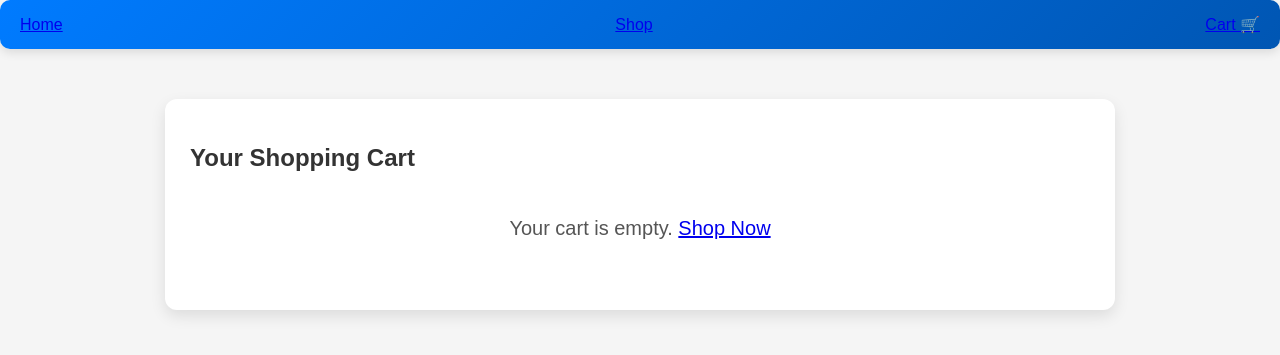
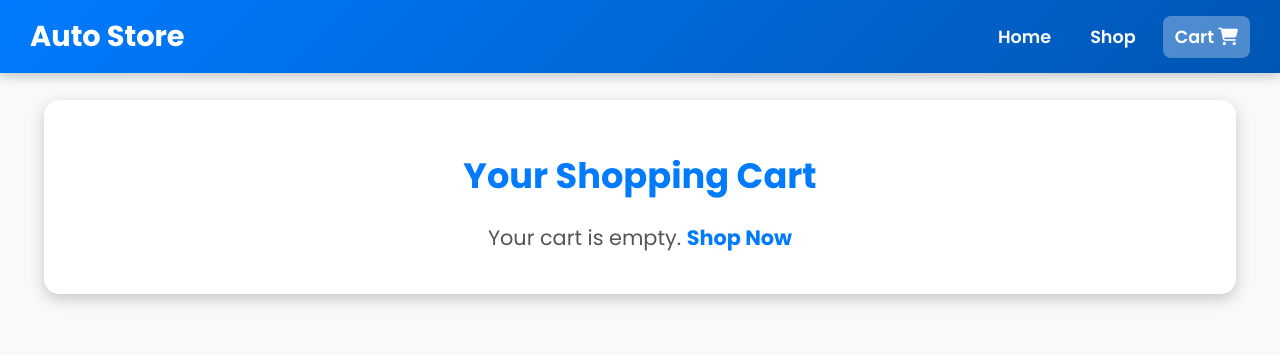
Before and after one commit to Tusharjungli/auto_store, a Django app: page /cart/ in a window 1280 px wide. Shown: the top 355 px of the page. Run offline with Django 4.2, Linux system fonts and the light colour scheme; the visitor is signed in with stand-in values (Sample User, id 1); data comes from the database, SQL or seed files in the repository; data that the repository does not hold is empty; some libraries are stand-ins or nearby versions.

Commit message:
did same with other page

```diff
--- a/cart/templates/cart/cart.html
+++ b/cart/templates/cart/cart.html
@@ -5,15 +5,30 @@
     <meta charset="UTF-8">
     <meta name="viewport" content="width=device-width, initial-scale=1.0">
     <title>Shopping Cart - Auto Store</title>
+
+    <!-- ✅ Google Fonts - Poppins -->
+    <link href="https://fonts.googleapis.com/css2?family=Poppins:wght@300;400;600;700&display=swap" rel="stylesheet">
+
+    <!-- ✅ CSS File -->
     <link rel="stylesheet" href="{% static 'css/cart.css' %}">
+
+    <!-- ✅ FontAwesome for Icons -->
+    <script src="https://kit.fontawesome.com/a076d05399.js" crossorigin="anonymous"></script>
 </head>
 <body>
 
     <!-- ✅ Navigation Bar -->
     <nav class="navbar">
-        <a href="{% url 'homepage' %}">Home</a>
-        <a href="{% url 'product_list' %}">Shop</a>
-        <a href="{% url 'cart_view' %}" class="active">Cart 🛒</a>
+        <div class="nav-container">
+            <a href="{% url 'homepage' %}" class="logo">Auto Store</a>
+            <div class="nav-links">
+                <a href="{% url 'homepage' %}" class="nav-item">Home</a>
+                <a href="{% url 'product_list' %}" class="nav-item">Shop</a>
+                <a href="{% url 'cart_view' %}" class="nav-item active">
+                    Cart <i class="fas fa-shopping-cart"></i>
+                </a>
+            </div>
+        </div>
     </nav>
 
     <!-- ✅ Cart Section -->
@@ -34,15 +49,15 @@
                 <tbody>
                     {% for item in cart_items %}
                         <tr>
-                            <td>
+                            <td class="cart-product">
                                 <img src="{{ item.product.image.url }}" alt="{{ item.product.name }}" class="cart-image">
-                                {{ item.product.name }}
+                                <span>{{ item.product.name }}</span>
                             </td>
-                            <td>
+                            <td class="cart-quantity">
                                 <form method="POST" action="{% url 'update_cart' item.product.id %}">
                                     {% csrf_token %}
                                     <input type="number" name="quantity" value="{{ item.quantity }}" min="1">
-                                    <button type="submit">Update</button>
+                                    <button type="submit" class="update-btn">Update</button>
                                 </form>
                             </td>
                             <td>₹{{ item.product.price }}</td>
--- a/static/css/cart.css
+++ b/static/css/cart.css
@@ -1,197 +1,190 @@
-/* ✅ Advanced Cart Page Styling */
+/* ✅ Global Styles */
 body {
   font-family: 'Poppins', sans-serif;
-  background-color: #f5f5f5;
+  background-color: #f8f9fa;
   margin: 0;
   padding: 0;
-  color: #333;
 }
 
 /* ✅ Navigation Bar */
 .navbar {
+  background: linear-gradient(135deg, #007bff, #0056b3);
+  padding: 15px 30px;
+  box-shadow: 0px 4px 10px rgba(0, 0, 0, 0.2);
+  position: fixed;
+  top: 0;
+  left: 0;
+  right: 0;
+  z-index: 1000;
+}
+
+.nav-container {
   display: flex;
   justify-content: space-between;
   align-items: center;
-  background: linear-gradient(135deg, #007bff, #0056b3);
-  padding: 15px 20px;
-  box-shadow: 0px 4px 10px rgba(0, 0, 0, 0.1);
-  border-radius: 10px;
 }
 
-.navbar ul {
-  list-style: none;
-  display: flex;
-  gap: 20px;
-  margin: 0;
-  padding: 0;
+.logo {
+  color: white;
+  font-size: 1.8em;
+  font-weight: 700;
+  text-decoration: none;
 }
 
-.navbar ul li {
-  display: inline;
+.nav-links {
+  display: flex;
+  gap: 15px;
 }
 
-.navbar ul li a {
+.nav-item {
+  color: white;
   text-decoration: none;
-  color: white;
-  font-size: 16px;
-  font-weight: 500;
+  font-size: 1.1em;
+  font-weight: 600;
   transition: all 0.3s ease-in-out;
-  padding: 12px 18px;
+  padding: 8px 12px;
   border-radius: 8px;
-  background: rgba(255, 255, 255, 0.2);
-  display: inline-block;
 }
 
-.navbar ul li a:hover {
-  background: rgba(255, 255, 255, 0.4);
+.nav-item.active {
+  background-color: rgba(255, 255, 255, 0.3);
+}
+
+.nav-item:hover {
+  background-color: rgba(255, 255, 255, 0.2);
   transform: scale(1.05);
 }
 
-/* ✅ Cart Container with Responsive Design */
+/* ✅ Cart Section */
 .cart-container {
-  max-width: 900px;
-  margin: 50px auto;
+  max-width: 90%;
+  margin: 100px auto 50px;
   background: white;
-  padding: 25px;
-  border-radius: 12px;
-  box-shadow: 0px 6px 15px rgba(0, 0, 0, 0.1);
-  transition: transform 0.3s ease-in-out;
+  padding: 20px;
+  border-radius: 15px;
+  box-shadow: 0px 5px 15px rgba(0, 0, 0, 0.2);
+  text-align: center;
 }
 
-.cart-container:hover {
-  transform: scale(1.02);
+.cart-container h2 {
+  font-size: 2.2em;
+  font-weight: 700;
+  color: #007bff;
+  margin-bottom: 20px;
 }
 
 /* ✅ Cart Table */
 .cart-table {
   width: 100%;
   border-collapse: collapse;
-  margin-bottom: 20px;
 }
 
 .cart-table th, .cart-table td {
   padding: 12px;
   border-bottom: 1px solid #ddd;
+}
+
+.cart-table th {
+  background: #007bff;
+  color: white;
+  font-size: 1.2em;
+  font-weight: 600;
+}
+
+.cart-product {
+  display: flex;
+  align-items: center;
+  gap: 10px;
+}
+
+.cart-image {
+  width: 60px;
+  height: 60px;
+  object-fit: cover;
+  border-radius: 10px;
+}
+
+.cart-quantity input {
+  width: 60px;
+  padding: 5px;
+  text-align: center;
+  border: 1px solid #ccc;
+  border-radius: 5px;
+}
+
+.update-btn {
+  background: #28a745;
+  color: white;
+  border: none;
+  padding: 6px 12px;
+  font-size: 0.9em;
+  border-radius: 5px;
+  cursor: pointer;
+  transition: all 0.3s ease-in-out;
+}
+
+.update-btn:hover {
+  background: #218838;
+  transform: scale(1.05);
+}
+
+.remove-btn {
+  background: #dc3545;
+  color: white;
+  text-decoration: none;
+  padding: 8px 12px;
+  border-radius: 5px;
+  transition: all 0.3s ease-in-out;
+}
+
+.remove-btn:hover {
+  background: #c82333;
+  transform: scale(1.05);
+}
+
+/* ✅ Cart Summary */
+.cart-summary {
+  margin-top: 30px;
   text-align: center;
 }
 
-.cart-table th {
-  background: linear-gradient(135deg, #007bff, #0056b3);
-  color: white;
-  font-size: 16px;
+.cart-summary h3 {
+  font-size: 1.8em;
+  color: #007bff;
+  font-weight: bold;
 }
 
-.cart-image {
-  width: 80px;
-  border-radius: 8px;
-  transition: transform 0.3s;
+.checkout-btn {
+  display: inline-block;
+  margin-top: 10px;
+  padding: 12px 25px;
+  font-size: 1.2em;
+  font-weight: bold;
+  background-color: #007bff;
+  color: white;
+  border-radius: 30px;
+  text-decoration: none;
+  transition: all 0.3s ease-in-out;
 }
 
-.cart-image:hover {
+.checkout-btn:hover {
+  background-color: #0056b3;
   transform: scale(1.1);
 }
 
-/* ✅ Quantity Input with Custom Styling */
-input[type="number"] {
-  width: 60px;
-  padding: 6px;
-  text-align: center;
-  border: 1px solid #ddd;
-  border-radius: 6px;
-  font-size: 14px;
-  transition: all 0.3s ease-in-out;
+/* ✅ Empty Cart Message */
+.empty-cart {
+  font-size: 1.3em;
+  color: #555;
+  margin-top: 20px;
 }
 
-input[type="number"]:focus {
-  border-color: #007bff;
-  box-shadow: 0px 0px 8px rgba(0, 123, 255, 0.5);
+.empty-cart a {
+  color: #007bff;
+  text-decoration: none;
+  font-weight: bold;
 }
 
-/* ✅ Modern Buttons */
-button, .remove-btn, .checkout-btn {
-  padding: 12px 18px;
-  border: none;
-  border-radius: 8px;
-  cursor: pointer;
-  font-size: 15px;
-  transition: all 0.3s ease;
-  font-weight: 500;
-  box-shadow: 0px 4px 8px rgba(0, 0, 0, 0.2);
+.empty-cart a:hover {
+  text-decoration: underline;
 }
-
-button {
-  background: linear-gradient(135deg, #007bff, #0056b3);
-  color: white;
-}
-
-button:hover {
-  background: linear-gradient(135deg, #0056b3, #003f80);
-  transform: translateY(-2px);
-}
-
-.remove-btn {
-  background: linear-gradient(135deg, #dc3545, #a71d2a);
-  color: white;
-  text-decoration: none;
-}
-
-.remove-btn:hover {
-  background: linear-gradient(135deg, #c82333, #891621);
-  transform: translateY(-2px);
-}
-
-.checkout-btn {
-  display: block;
-  width: 100%;
-  text-align: center;
-  background: linear-gradient(135deg, #28a745, #1e7d34);
-  color: white;
-  margin-top: 15px;
-}
-
-.checkout-btn:hover {
-  background: linear-gradient(135deg, #218838, #19692c);
-  transform: translateY(-2px);
-}
-
-/* ✅ Empty Cart Message with Animation */
-.empty-cart {
-  text-align: center;
-  padding: 25px;
-  font-size: 20px;
-  color: #555;
-  animation: fadeIn 1s ease-in-out;
-}
-
-@keyframes fadeIn {
-  from { opacity: 0; }
-  to { opacity: 1; }
-}
-
-/* ✅ Responsive Design */
-@media (max-width: 768px) {
-  .cart-container {
-    width: 90%;
-    padding: 15px;
-  }
-
-  .cart-table th, .cart-table td {
-    padding: 8px;
-    font-size: 14px;
-  }
-
-  button, .remove-btn, .checkout-btn {
-    padding: 10px 15px;
-    font-size: 14px;
-  }
-
-  .navbar {
-    flex-direction: column;
-    align-items: center;
-  }
-
-  .navbar ul {
-    flex-direction: column;
-    gap: 10px;
-  }
-}
```
